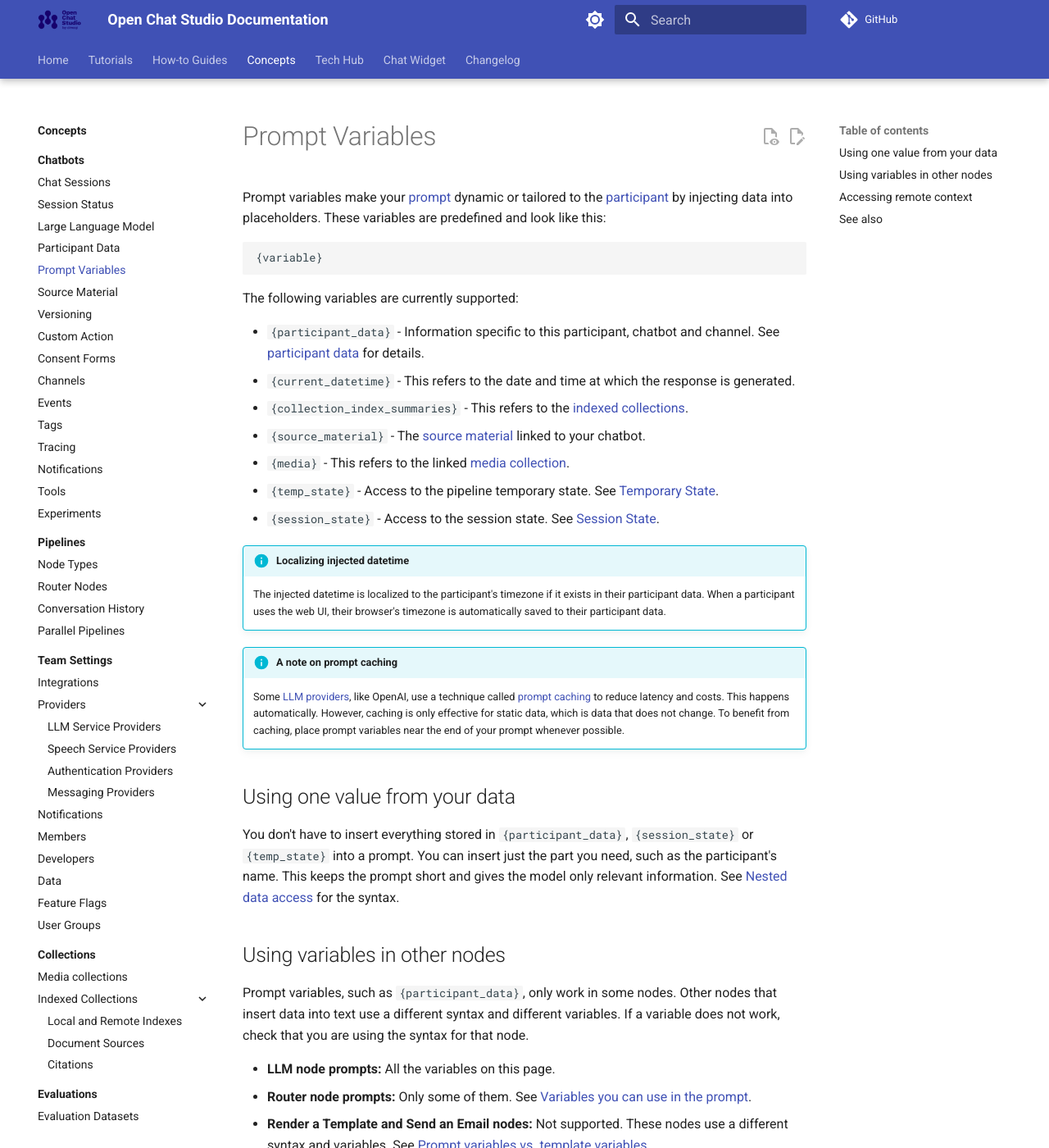
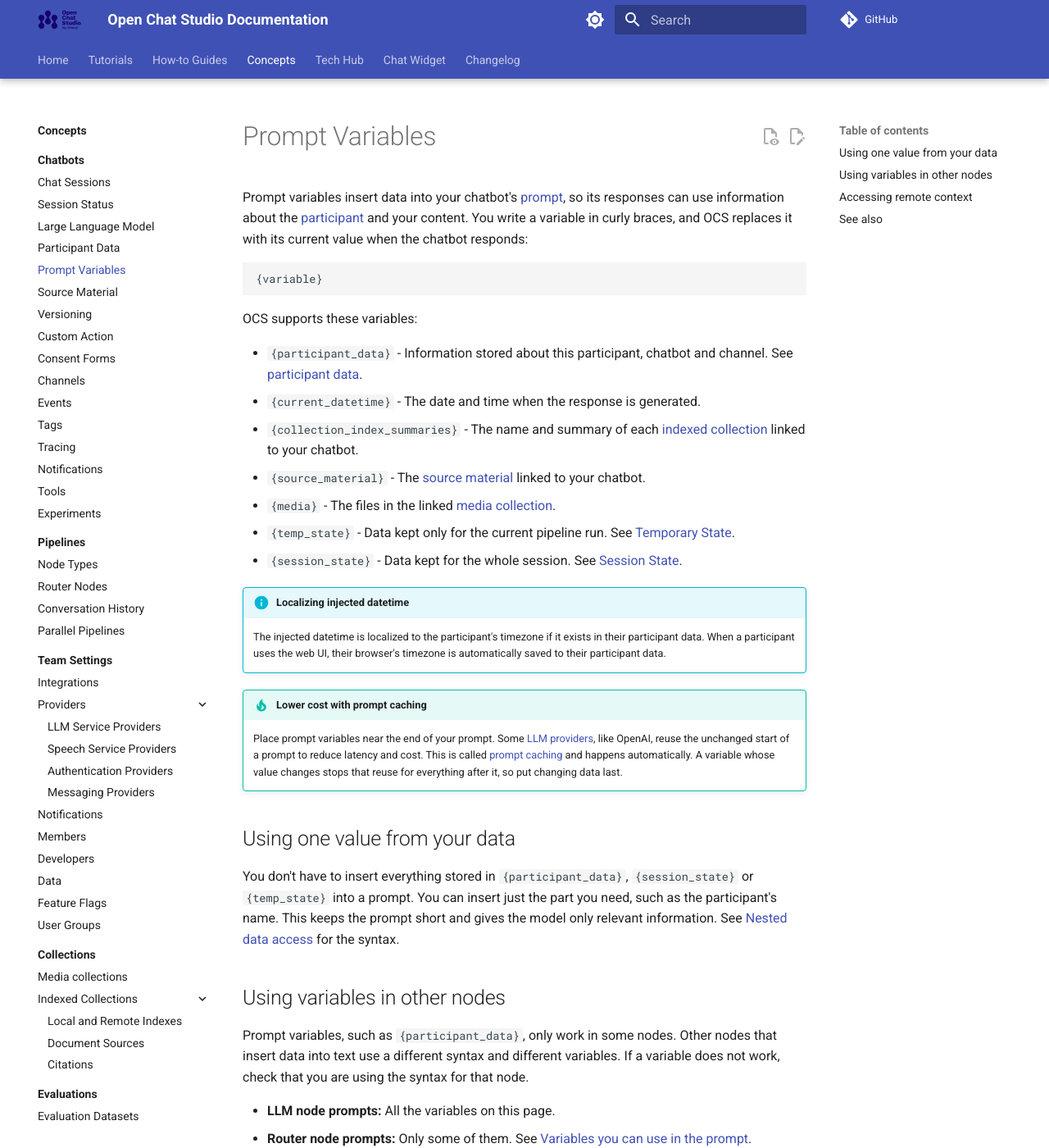
Before and after one commit to dimagi/open-chat-studio-docs, an MkDocs documentation site: the page built from docs/concepts/prompt_variables.md, in a window 1280 px wide and 1400 px high. Shown: the whole window at 82% size. Built offline with MkDocs 1.6.1 and Material for MkDocs 9.7.7, drawn with Linux system fonts in a browser that asks for light colours; a script that is not in the unit is left out; comment, search, counter and statistics services are not loaded; some of the changed text lies outside the part shown.

Commit message:
Improve prompt variable docs readability and router variable links.

````diff
--- a/docs/concepts/prompt_variables.md
+++ b/docs/concepts/prompt_variables.md
@@ -1,23 +1,23 @@
 # Prompt Variables
 
-Prompt variables make your [prompt](llm.md#prompt) dynamic or tailored to the [participant](./participant_data.md) by injecting data into placeholders.
-These variables are predefined and look like this:
+Prompt variables insert data into your chatbot's [prompt](llm.md#prompt), so its responses can use information about the [participant](./participant_data.md) and your content.
+You write a variable in curly braces, and OCS replaces it with its current value when the chatbot responds:
 
 ```text
 {variable}
 ```
 
-The following variables are currently supported:
+OCS supports these variables:
 
-- `{participant_data}` - Information specific to this participant, chatbot and channel.
-  See [participant data][participant_data] for details.
-- `{current_datetime}` - This refers to the date and time at which the response is generated.
-- `{collection_index_summaries}` - This refers to the [indexed collections](./collections/indexed_collections/index.md).
+- `{participant_data}` - Information stored about this participant, chatbot and channel.
+  See [participant data](./participant_data.md).
+- `{current_datetime}` - The date and time when the response is generated.
+- `{collection_index_summaries}` - The name and summary of each [indexed collection](./collections/indexed_collections/index.md) linked to your chatbot.
 - `{source_material}` - The [source material](../how-to/add_a_knowledge_base.md) linked to your chatbot.
-- `{media}` - This refers to the linked [media collection](./collections/media_collections.md).
-- `{temp_state}` - Access to the pipeline temporary state.
+- `{media}` - The files in the linked [media collection](./collections/media_collections.md).
+- `{temp_state}` - Data kept only for the current pipeline run.
   See [Temporary State](../tech-hub/python_node.md#temporary-state).
-- `{session_state}` - Access to the session state.
+- `{session_state}` - Data kept for the whole session.
   See [Session State](../tech-hub/python_node.md#session-state).
 
 !!! info "Localizing injected datetime"
@@ -25,15 +25,12 @@ The following variables are currently supported:
     The injected datetime is localized to the participant's timezone if it exists in their participant data.
     When a participant uses the web UI, their browser's timezone is automatically saved to their participant data.
 
-!!! info "A note on prompt caching"
+!!! tip "Lower cost with prompt caching"
 
-    Some [LLM providers](team/llm_providers.md), like OpenAI, use a technique called [prompt caching][prompt_caching] to reduce latency and costs.
-    This happens automatically.
-    However, caching is only effective for static data, which is data that does not change.
-    To benefit from caching, place prompt variables near the end of your prompt whenever possible.
-
-[participant_data]: ../concepts/participant_data.md
-[prompt_caching]: https://platform.openai.com/docs/guides/prompt-caching
+    Place prompt variables near the end of your prompt.
+    Some [LLM providers](team/llm_providers.md), like OpenAI, reuse the unchanged start of a prompt to reduce latency and cost.
+    This is called [prompt caching](https://platform.openai.com/docs/guides/prompt-caching) and happens automatically.
+    A variable whose value changes stops that reuse for everything after it, so put changing data last.
 
 ## Using one value from your data
 
@@ -50,7 +47,7 @@ If a variable does not work, check that you are using the syntax for that node.
 
 - **LLM node prompts:** All the variables on this page.
 - **Router node prompts:** Only some of them. See [Variables you can use in the prompt](../how-to/routers/llm_router.md#variables-you-can-use-in-the-prompt).
-- **Render a Template and Send an Email nodes:** Not supported. These nodes use a different syntax and variables. See [Prompt variables vs. template variables](../tech-hub/prompt_variables.md#prompt-variables-vs-template-variables).
+- **Render a Template and Send an Email nodes:** Not supported. They use a different syntax. See [Prompt variables vs. template variables](../tech-hub/prompt_variables.md#prompt-variables-vs-template-variables).
 
 ## Accessing remote context
 
````
Also changed, not shown: docs/concepts/pipelines/router_nodes.md (+2 -2 lines), docs/how-to/routers/llm_router.md (+3 -3 lines), docs/tech-hub/prompt_variables.md (+24 -21 lines).
